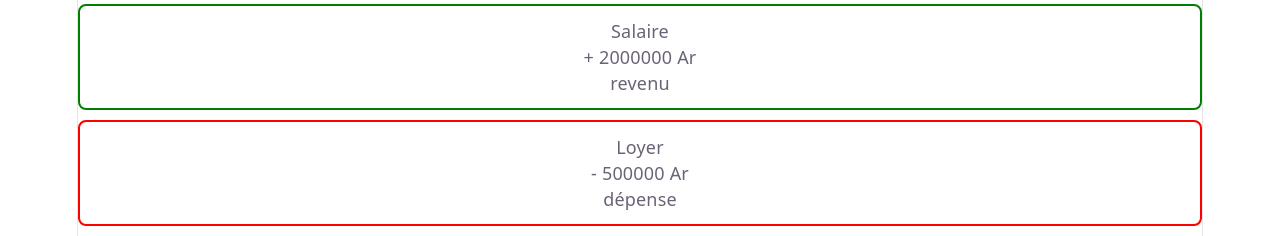
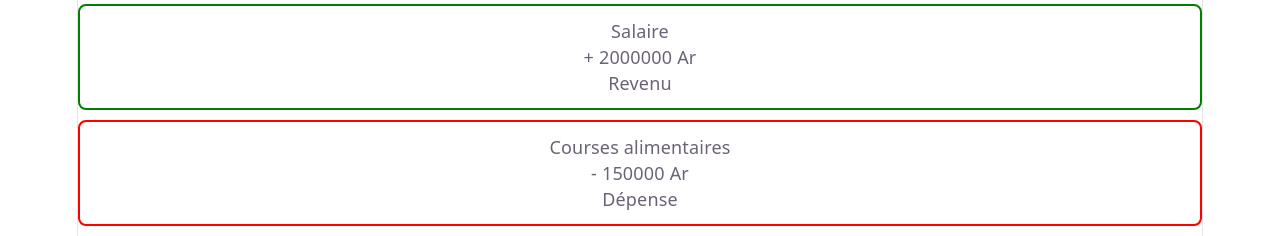
Before and after one commit to stephanie-chan-dev25/StateMoney, a React (Vite) app in the folder frontend/: page / in a window 1280 px wide. Shown: the part 586-822 px from the top of the page. Built offline with nearby package versions, Linux system fonts and the light colour scheme.

Commit message:
refactor: improve transaction model

```diff
--- a/frontend/src/components/dashboard/Dashboard.tsx
+++ b/frontend/src/components/dashboard/Dashboard.tsx
@@ -3,6 +3,7 @@ import MonthlyIncome from "./MonthlyIncome"
 import MonthlySavings from "./MonthlySavings";
 import TotalBalance from "./TotalBalance"
 import TransactionHistory from "./TransactionHistory";
+import type { Transaction } from "../../types/transaction"
 type DashboardProps = {
   title: string
 }
@@ -12,19 +13,25 @@ function Dashboard({ title }: DashboardProps) {
   const monthlyIncome = 2500000
   const monthlyExpenses = 800000
   const monthlySavings = monthlyIncome - monthlyExpenses
-  const transactions = [
+  const transactions: Transaction[] = [
     {
       id: 1,
       description: "Salaire",
       amount: 2000000,
-      type: "revenu",
+      type: "income",
+      date: new Date("2026-08-01"),
+      category: "Travail",
+      wallet: "Compte bancaire"
     },
     {
       id: 2,
-      description: "Loyer",
-      amount: 500000,
-      type: "dépense",
-    },
+      description: "Courses alimentaires",
+      amount: 150000,
+      type: "expense",
+      date: new Date("2026-08-02"),
+      category: "Alimentation",
+      wallet: "Espèces"
+    }
   ]
   return (
     <section>
--- a/frontend/src/components/dashboard/TransactionItem.tsx
+++ b/frontend/src/components/dashboard/TransactionItem.tsx
@@ -1,12 +1,17 @@
 import type { Transaction } from "../../types/transaction"
 import "./TransactionItem.css"
+type TransactionItemProps = {
+  description: string
+  amount: number
+  type: "income" | "expense"
+}
 function TransactionItem({
   description,
   amount,
   type,
-}: Transaction) {
+}: TransactionItemProps) {
 
-  const isIncome = type === "revenu"
+  const isIncome = type === "income"
 
   return (
   <div className={isIncome ? "income" : "expense"}>
@@ -16,7 +21,7 @@ function TransactionItem({
       {isIncome ? "+" : "-"} {amount} Ar
     </p>
 
-    <p>{type}</p>
+    <p>{isIncome ? "Revenu" : "Dépense"}</p>
   </div>
 )
 }
```
Also changed, not shown: frontend/src/types/transaction.ts (+7 -4 lines).
